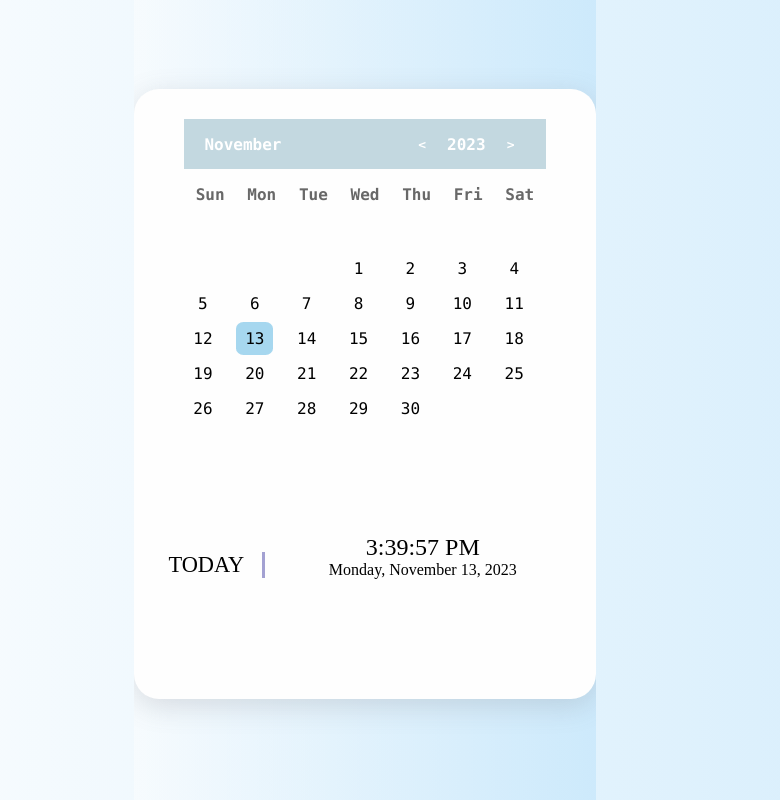
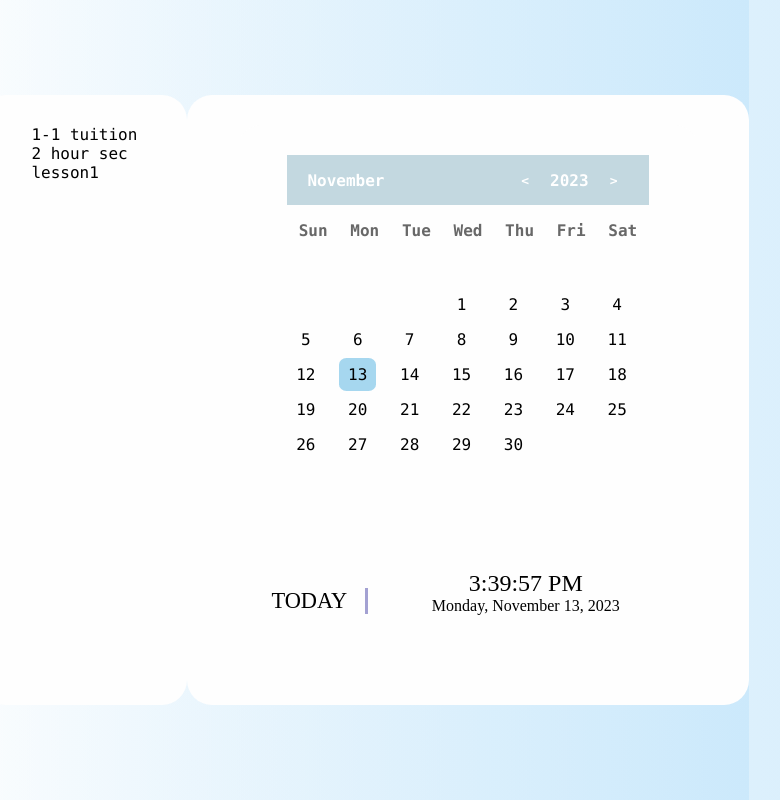
Before and after one commit to Bgurdag/Schedulling_app, a Django app: page / in a window 1280 px wide. Shown: the whole page, without its empty margins (275-1055 px from the left). Run offline with Django 4.2, Linux system fonts and the light colour scheme; data comes from the database, SQL or seed files in the repository; both versions use the stored data as it was after the commit.

Commit message:
forms update

```diff
--- a/schedulling/templates/Official_calendar/index.html
+++ b/schedulling/templates/Official_calendar/index.html
@@ -10,6 +10,16 @@
   </head>
   <body>
     <div class="contianer">
+
+      <div class="row">
+        <div class="column">
+
+          {% for event in events %}
+            <p>{{event.eventname}}</p>
+          {% endfor %}
+
+        </div>
+        <div class="column">
           <div class="calendar">
             <div class="calendar-header">
               <span class="month-picker" id="month-picker"> May </span>
@@ -48,6 +58,10 @@
             </div>
             <div class="month-list"></div>
           </div>
+
+        </div>
+      </div>
+
     </div>
   </body>
 </html>
--- a/schedulling/views.py
+++ b/schedulling/views.py
@@ -9,8 +9,6 @@ def homepage(request):
 
     context = {"events" :events_list}
     return render(request, "Official_calendar/index.html", context)
-    return render(request, "Official_calendar/style.css", context)
-    return render(request, "Official_calendar/launch.json", context)
 
 def submit_event(request):
     # if this is a POST request we need to process the form data
--- a/static/css/style.css
+++ b/static/css/style.css
@@ -1,14 +1,32 @@
+.column {
+  float: left;
+  width: max-content;
+  height: 610px;
+  width: max-content;
+  background-color: rgb(254, 254, 254);
+  border-radius: 25px;
+  overflow: hidden;
+  padding: 30px 50px 0px 50px;
+}
+
+/* Clear floats after the columns */
+.row:after {*content: "";
+  display: table;
+  clear: both;
+
+}
+
 :root {
   --dark-text: #000000;
   --light-body: #f3f8fe;
   --light-main: #fdfdfd;
-  --light-second: #c3c2c8;
+  --light-second: #000000;
   --light-hover: #f0f0f0;
-  --light-text: #151426;
+  --light-text: #ffffff;
   --light-btn: rgba(131, 199, 233, 0.719);
   --blue: #0000ff;
   --white: #fff;
-  --shadow: rgba(100, 100, 111, 0.2) 0px 7px 29px 0px;
+  --shadow: rgba(255, 255, 255, 0.2) 0px 7px 29px 0px;
   --font-family: consolas;
 }
 * {
@@ -67,7 +85,7 @@ body {
   color:rgb(104, 104, 104);
 }
 .calendar-week-days div:hover {
-color:black;
+color:rgb(255, 255, 255);
 transform: scale(1.2);
 transition: all .2s ease-in-out;
 }
@@ -155,7 +173,7 @@ transition: all .2s ease-in-out;
   position: relative;
   left: 0;
   top: -50px;
-  background-color: rgb(18, 0, 0);
+  background-color: rgb(131, 199, 233, 0.719);
   color: var(--light-text);
   display: grid;
   grid-template-columns: repeat(3, auto);
@@ -175,7 +193,7 @@ transition: all .2s ease-in-out;
 }
 .month-list > div > div:hover {
   background-color:var(--light-btn);
-  color: var(--dark-text);
+  color: var(--light-hover);
   transform: scale(0.9);
   transition: all 0.2s ease-in-out;
 }
```
Also changed, not shown: db.sqlite3. Lines whose indentation alone changed are shown as unchanged.
